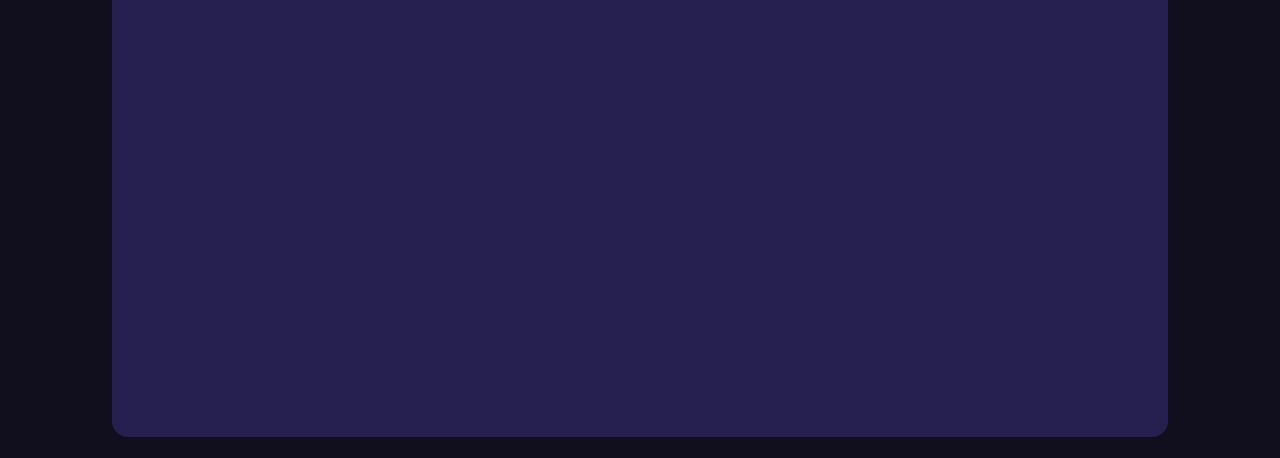
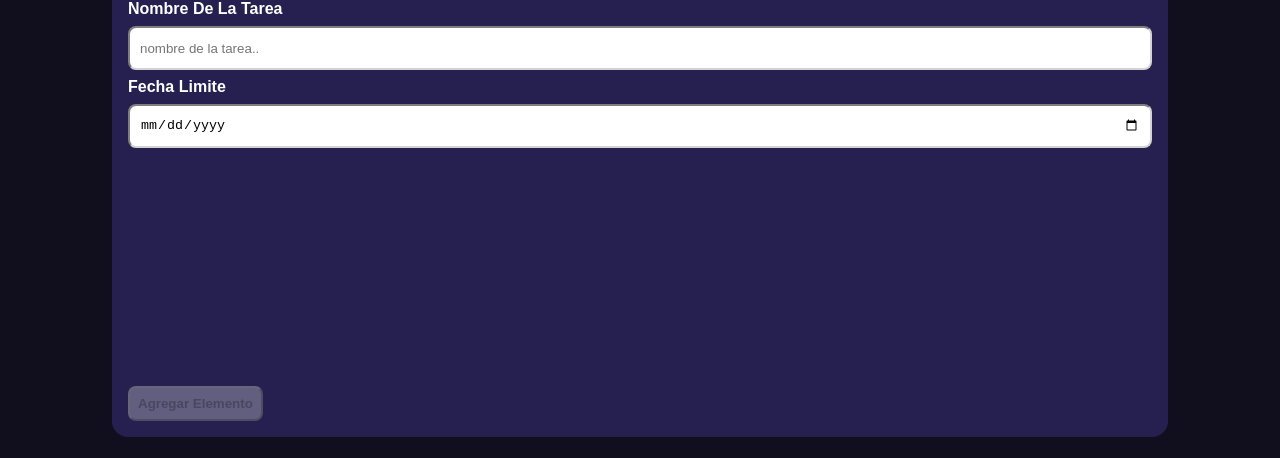
Before and after one commit to Grimmjow28/cristiam-tareas-velaio, an Angular app: page / in a window 1280 px wide. Both pictures are taken after a click on the button "Agregar Tarea". Shown: the part 339-797 px from the top of the page. Built offline with nearby package versions, Linux system fonts and the light colour scheme; no server answers.

Commit message:
disabeld button

```diff
--- a/src/app/shared-elements/atoms/main-button/main-button.component.html
+++ b/src/app/shared-elements/atoms/main-button/main-button.component.html
@@ -1,3 +1,3 @@
-<button class="main-button" [ngStyle]="{background : activateColor}" (click)="generateEvent()">
+<button class="main-button" [ngStyle]="{background : activateColor}" [disabled]="disabled" (click)="generateEvent()">
     <strong >{{label}}</strong>
 </button>
--- a/src/app/shared-elements/atoms/main-button/main-button.component.ts
+++ b/src/app/shared-elements/atoms/main-button/main-button.component.ts
@@ -13,6 +13,7 @@ export class MainButtonComponent {
   @Output() click = new EventEmitter<string>()
   @Input() label: string = 'Submit';
   @Input() activateColor: string = '';
+  @Input() disabled: boolean | undefined = false;
 
   generateEvent() {
     this.click.emit(this.label);
--- a/src/app/shared-elements/atoms/main-modal/main-modal.component.html
+++ b/src/app/shared-elements/atoms/main-modal/main-modal.component.html
@@ -9,6 +9,7 @@
                 <app-main-input *ngFor="let element of formfieldList" [control]="element.control" [controlConfiguration]="element.complement"></app-main-input>
             </div>
         </form>
+        <app-main-button [disabled]="addForm && addForm.invalid" [label]="'Agregar Elemento'"></app-main-button>
     </div>
 </div>
 <div class=" main-modal__curtain"></div>
--- a/src/app/shared-elements/atoms/main-modal/main-modal.component.scss
+++ b/src/app/shared-elements/atoms/main-modal/main-modal.component.scss
@@ -15,6 +15,8 @@
     background: #262051;
     border-radius: 1rem;
     padding: 1rem;
+    display: grid;
+    align-content: space-between;
 }
 
 .main-modal__title {
--- a/src/app/shared-elements/atoms/main-modal/main-modal.component.ts
+++ b/src/app/shared-elements/atoms/main-modal/main-modal.component.ts
@@ -1,20 +1,21 @@
-import { Component, Input } from '@angular/core';
+import { Component, Input, OnInit } from '@angular/core';
 import { CommonModule } from '@angular/common';
-import { FormControl, FormsModule, ReactiveFormsModule, UntypedFormGroup, Validators } from '@angular/forms';
+import { FormBuilder, FormControl, FormsModule, ReactiveFormsModule, UntypedFormGroup, Validators } from '@angular/forms';
 import { MainInputComponent } from '../main-input/main-input.component';
 import { IFormElement } from 'src/app/interfaces/IInputElement';
 import { ModalService } from '../../services/modal.service';
+import { MainButtonComponent } from "../main-button/main-button.component";
 
 @Component({
   selector: 'app-main-modal',
   standalone: true,
-  imports: [CommonModule, MainInputComponent, FormsModule, ReactiveFormsModule],
+  imports: [CommonModule, MainInputComponent, FormsModule, ReactiveFormsModule, MainButtonComponent],
   templateUrl: './main-modal.component.html',
   styleUrls: ['./main-modal.component.scss']
 })
-export class MainModalComponent {
+export class MainModalComponent implements OnInit{
 
-  constructor(private modalService: ModalService){}
+  constructor(private modalService: ModalService, private formBuilder: FormBuilder){}
 
   @Input() title: string = 'Crear Nueva Tarea';
 
@@ -34,8 +35,25 @@ export class MainModalComponent {
         ]
       }
     },
+    {
+      control: new FormControl('', [Validators.required]),
+      complement: {
+        label:'Fecha Limite',
+        placeholder: 'dd/mm/yyyy..',
+        type: 'date',
+        errors: [
+          { key: 'required', label: 'Este campo es requerido' }
+        ]
+      }
+    },
   ];
 
+  ngOnInit() {
+    this.addForm = this.formBuilder.group({
+      id: this.formfieldList[0].control,
+      name: this.formfieldList[1].control,
+    })
+  }
 
   CloseModal() {
     this.modalService.setShowModal(false);
--- a/src/app/shared-elements/atoms/responsive-table/responsive-table.component.html
+++ b/src/app/shared-elements/atoms/responsive-table/responsive-table.component.html
@@ -14,7 +14,7 @@
         <ng-template #elseNotDone>
           <ng-container *ngIf="useButtonsOnTheFields && useButtonsOnTheFields.includes(key); else notButton">
             <app-main-button
-            [activateColor]="element[key] == true? 'green': 'red'"[label]="element[key] == true? 'Terminada': 'En Proceso'"></app-main-button>
+            [activateColor]="element[key] == true? 'lightgreen': 'lightgoldenrodyellow'"[label]="element[key] == true? 'Completada': 'Pendiente'"></app-main-button>
           </ng-container>
           <ng-template #notButton>
             <ng-container *ngIf="key == 'date'">
```
